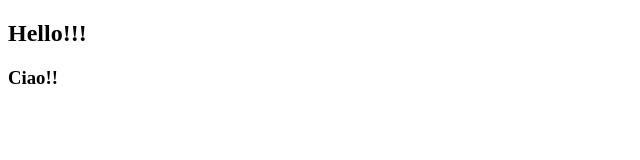
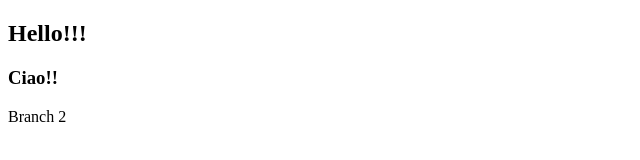
Before and after one commit to netnik/git_test, a plain HTML site: page index.html in a window 1280 px wide. Shown: the full height of the page, 0-640 px from the left. Drawn offline with Linux system fonts and the light colour scheme.

Commit message:
added branch

```diff
--- a/index.html
+++ b/index.html
@@ -9,6 +9,7 @@
 <script src="1.js"></script>
 <h2>Hello!!!</h2>
 <h3>Ciao!!</h3>
+<p>Branch 2</p>
 
 </body>
 </html>
```
